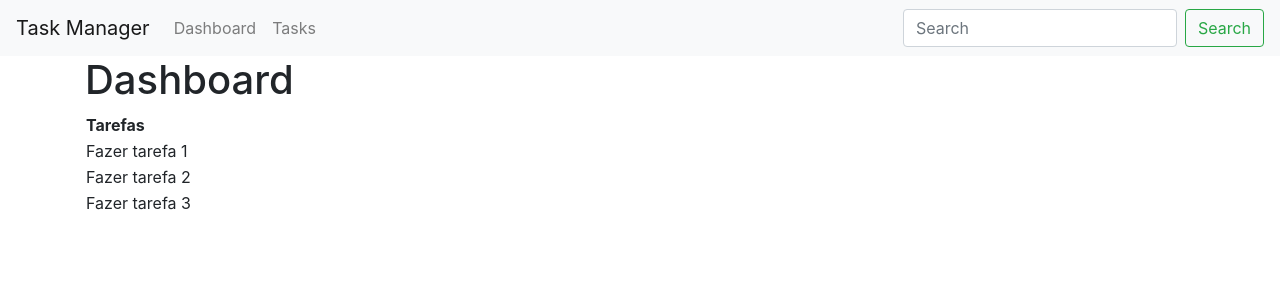
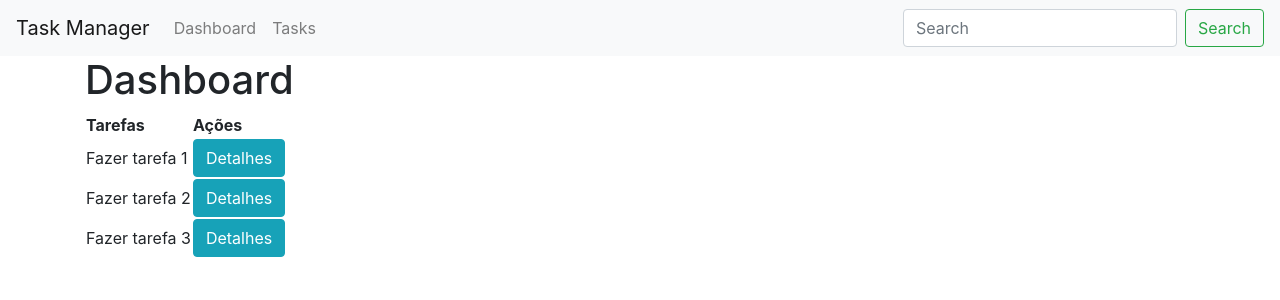
Before and after one commit to robertclopes/projeto-base-task-manager-angular, an Angular app: page /dashboard in a window 1280 px wide. Shown: the top 300 px of the page. Built offline with nearby package versions, Linux system fonts and the light colour scheme.

Commit message:
adding navigation between DashboardComponent and TaskDetailCompoonent

```diff
--- a/src/app/dashboard/dashboard.component.html
+++ b/src/app/dashboard/dashboard.component.html
@@ -2,10 +2,14 @@
 <table>
   <thead>
     <th>Tarefas</th>
+    <th>Ações</th>
   </thead>
   <tbody>
     <tr *ngFor="let task of tasks">
       <td>{{ task.title }} </td>
+      <td>
+        <a [routerLink]="['/tasks', task.id]" class="btn btn-info">Detalhes</a>
+      </td>
     </tr>
   </tbody>
 
```
